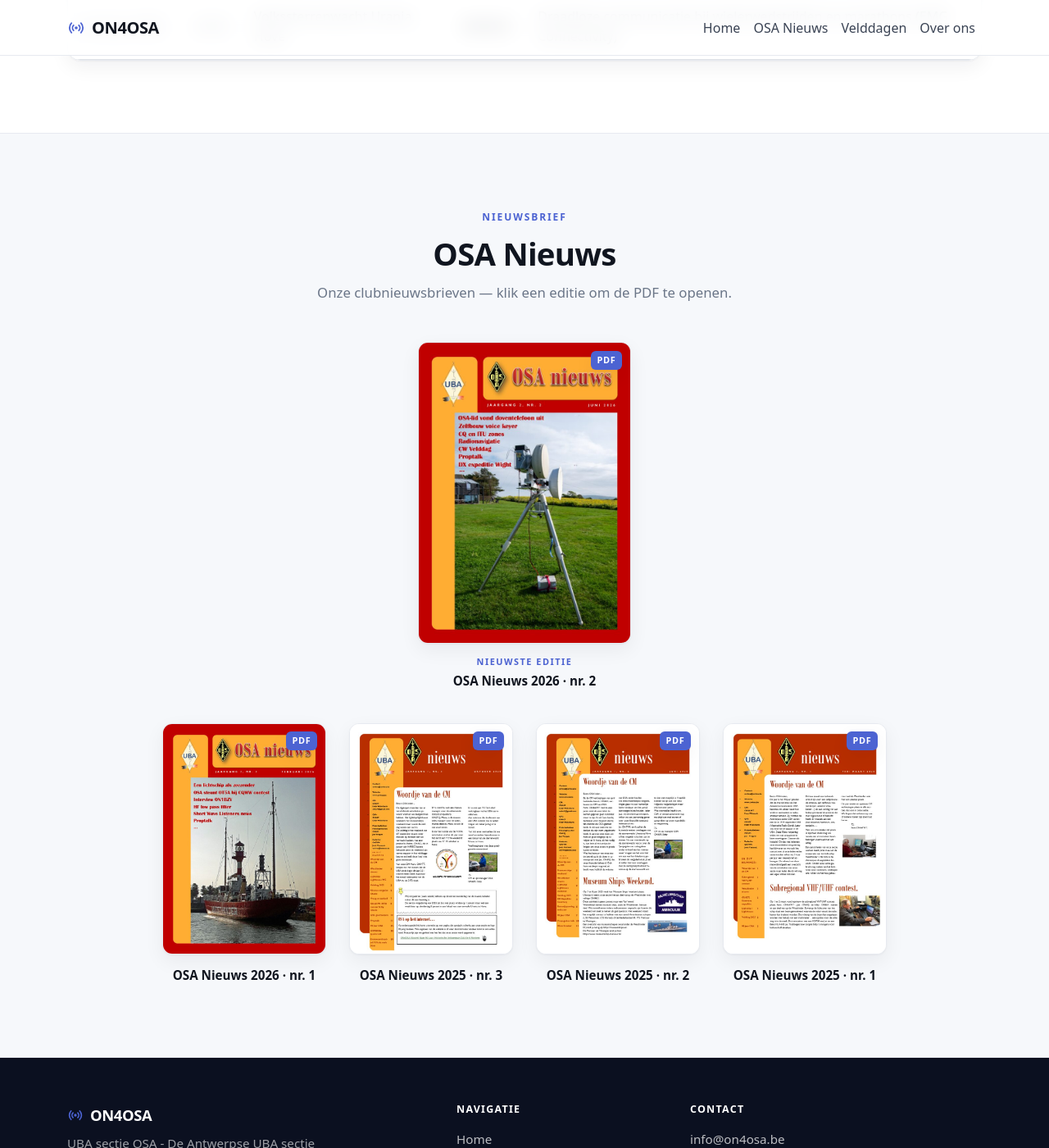
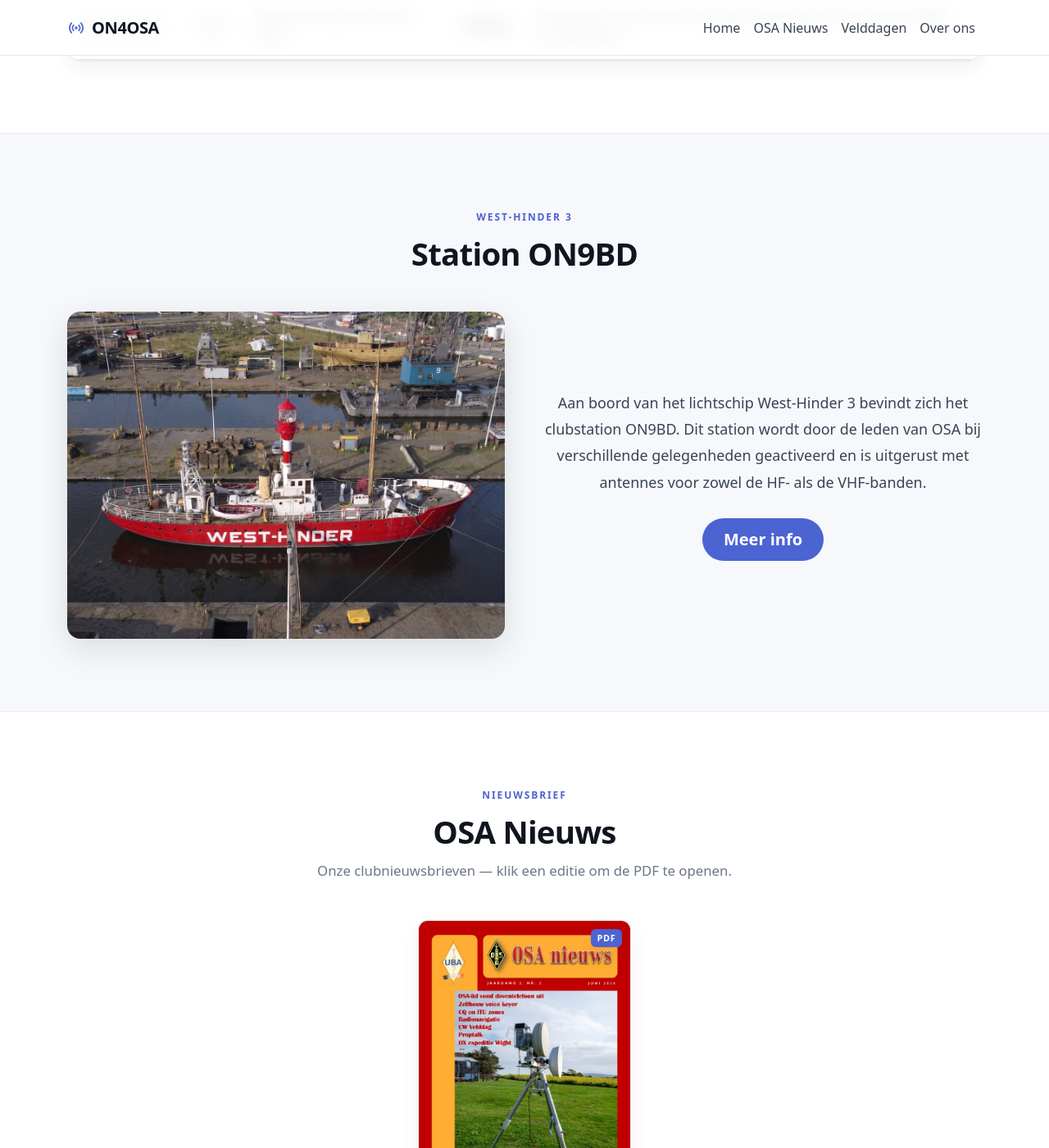
Before and after one commit to ON4OSA/on4osa.github.io, a Jekyll site: the page built from index.md, in a window 1280 px wide and 1400 px high, scrolled down 2253 px. Shown: the whole window at 82% size. Built offline with Jekyll 4.4.1, drawn with Linux system fonts in a browser that asks for light colours.

Commit message:
added provisionary ON9BD section and page

```diff
--- a/_layouts/home.html
+++ b/_layouts/home.html
@@ -144,9 +144,34 @@ layout: default
   </div>
 </section>
 
+<!-- ON9BD — West-Hinder 3 -->
+<section id="on9bd" class="section section-alt">
+  <div class="container">
+    <div class="section-head text-center">
+      <span class="section-kicker">West-Hinder 3</span>
+      <h2 class="section-title">Station ON9BD</h2>
+    </div>
+
+    <div class="row align-items-center g-4 g-lg-5">
+      <div class="col-12 col-md-6">
+        <img class="on9bd-img" src="{{ '/assets/img/westhinder.jpg' | relative_url }}"
+             alt="Lichtschip West-Hinder 3" loading="lazy">
+      </div>
+      <div class="col-12 col-md-6 text-center">
+        <p class="on9bd-text">
+          Aan boord van het lichtschip West-Hinder 3 bevindt zich het clubstation ON9BD.
+          Dit station wordt door de leden van OSA bij verschillende gelegenheden geactiveerd en is
+          uitgerust met antennes voor zowel de HF- als de VHF-banden.
+        </p>
+        <a class="btn btn-osa btn-lg" href="{{ '/on9bd/' | relative_url }}">Meer info</a>
+      </div>
+    </div>
+  </div>
+</section>
+
 <!-- OSA Nieuws (newsletters) -->
 {%- if site.data.nieuwsbrieven and site.data.nieuwsbrieven.size > 0 -%}
-<section id="osa-nieuws" class="section section-alt">
+<section id="osa-nieuws" class="section">
   <div class="container">
     <div class="section-head text-center">
       <span class="section-kicker">Nieuwsbrief</span>
--- a/assets/css/main.css
+++ b/assets/css/main.css
@@ -462,6 +462,21 @@ section[id], [id].anchor { scroll-margin-top: 88px; }
 }
 .newsletter-title { font-weight: 700; color: var(--osa-ink); font-size: .95rem; }
 
+/* ---------- ON9BD — West-Hinder ---------- */
+.on9bd-img {
+  width: 100%;
+  height: auto;
+  border-radius: var(--osa-radius);
+  box-shadow: var(--osa-shadow-lg);
+  display: block;
+}
+.on9bd-text {
+  font-size: 1.12rem;
+  line-height: 1.8;
+  color: var(--osa-body);
+  margin-bottom: 1.75rem;
+}
+
 /* ---------- Footer ---------- */
 .site-footer {
   background: var(--osa-night);
```
Also changed, not shown: on9bd.md (added, +64 -0 lines), assets/img/westhinder.jpg (added).
